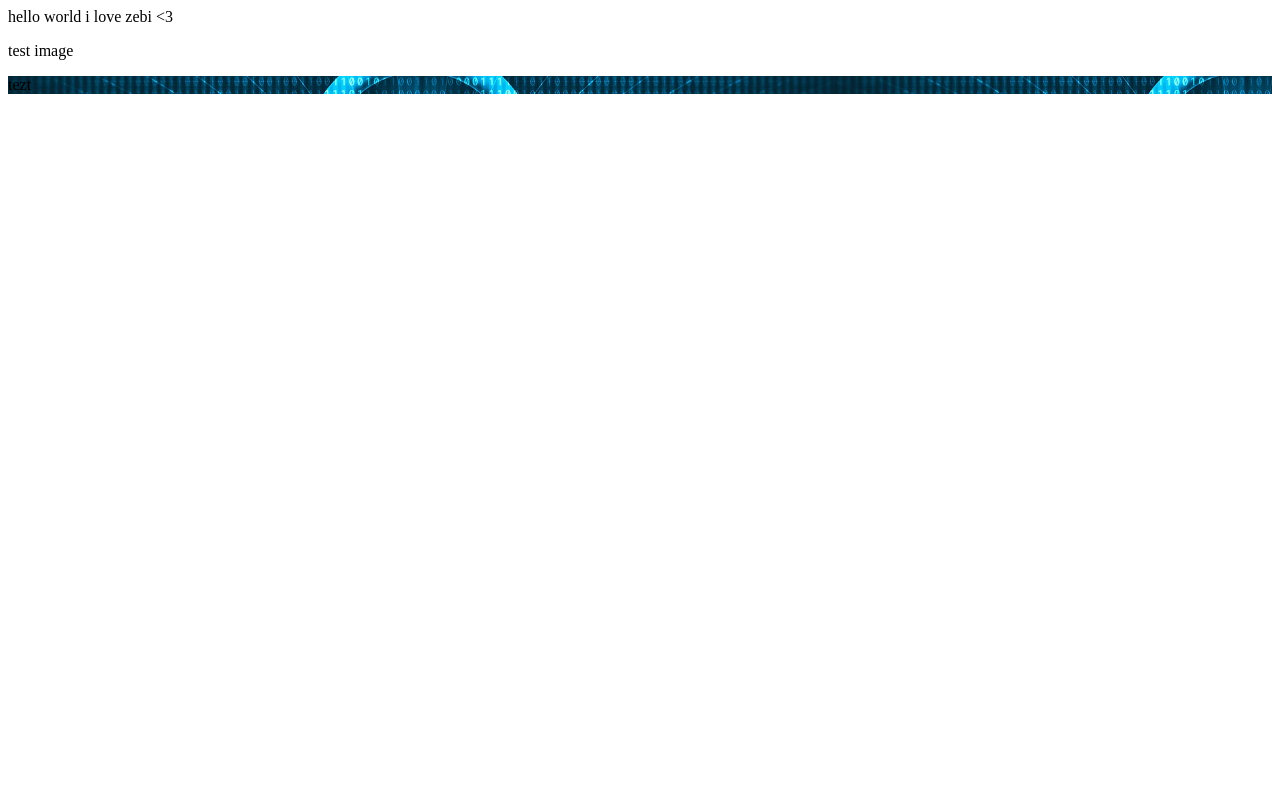
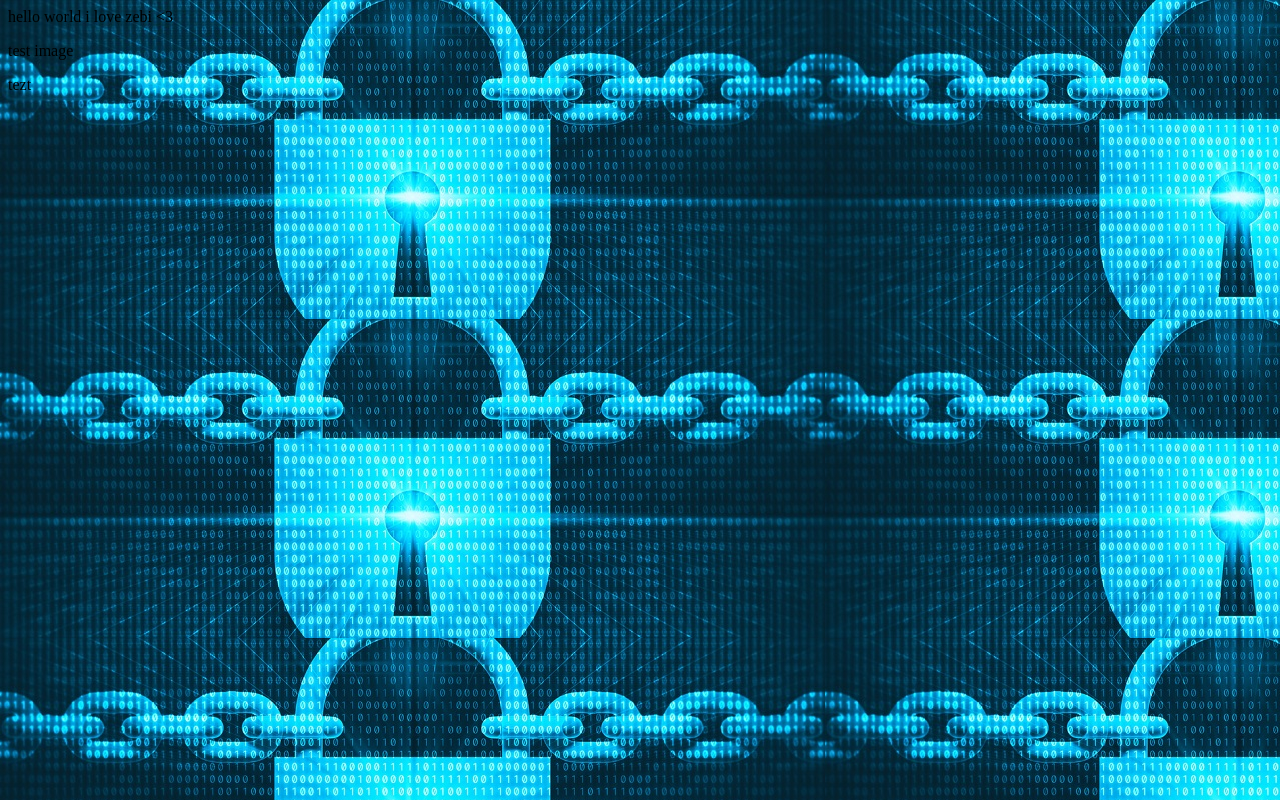
Before and after one commit to Souhail1337/Souhail1337.github.io, a plain HTML site: page index.html in a window 1280 px wide. Drawn offline with Linux system fonts and the light colour scheme.

Commit message:
img test

```diff
--- a/index.html
+++ b/index.html
@@ -4,5 +4,10 @@ i love zebi <3
     test image
 
 </p>
-<div style="background-image: url('img/img.jpeg');">
+<style>
+    body
+    {
+        background-image: url('img/img.jpeg');
+    }
+</style>
 tezt
```
